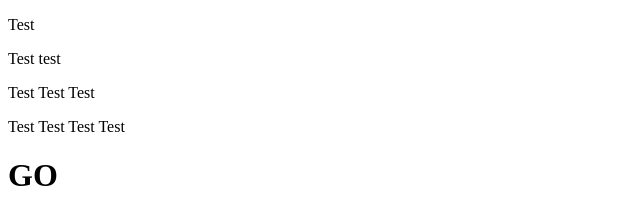
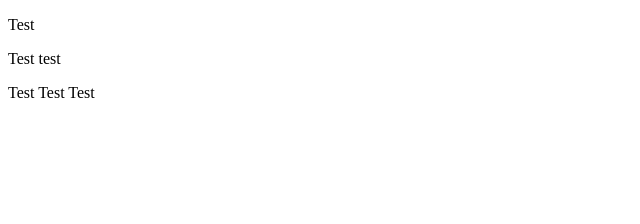
Before and after one commit to Val2510/HworkGit, a plain HTML site: page index.html in a window 1280 px wide. Shown: the whole page, without its empty margins (0-640 px from the left). Drawn offline with Linux system fonts and the light colour scheme.

Commit message:
Revert "Second commit" by Task
Thisreverts commit e3b413afc09c922df9bc04c6a6bcae37772b3309.

```diff
--- a/index.html
+++ b/index.html
@@ -9,7 +9,5 @@
     <p>Test</p>
     <p>Test test</p>
     <p>Test Test Test</p>
-    <P>Test Test Test Test</P>
-    <h1>GO</h1>
 </body>
 </html>
```
